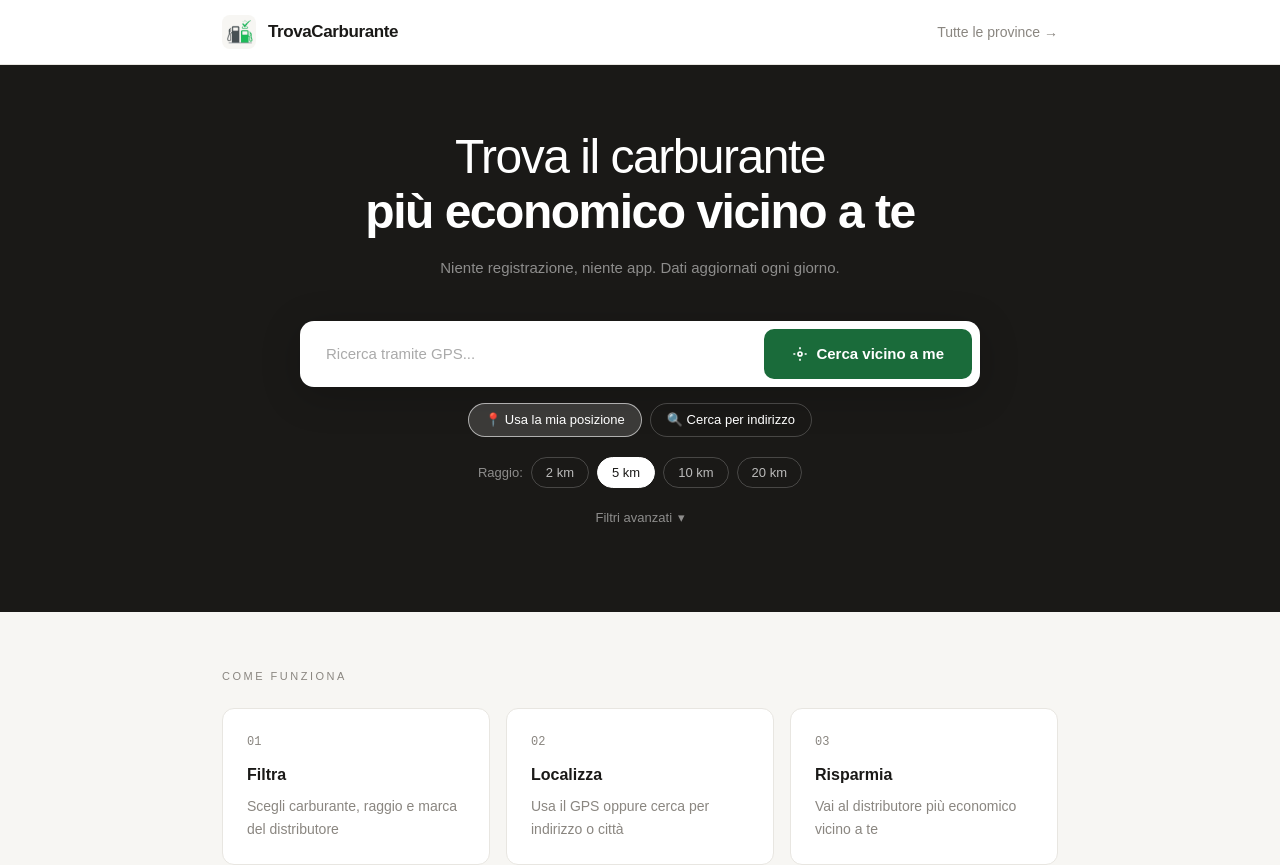
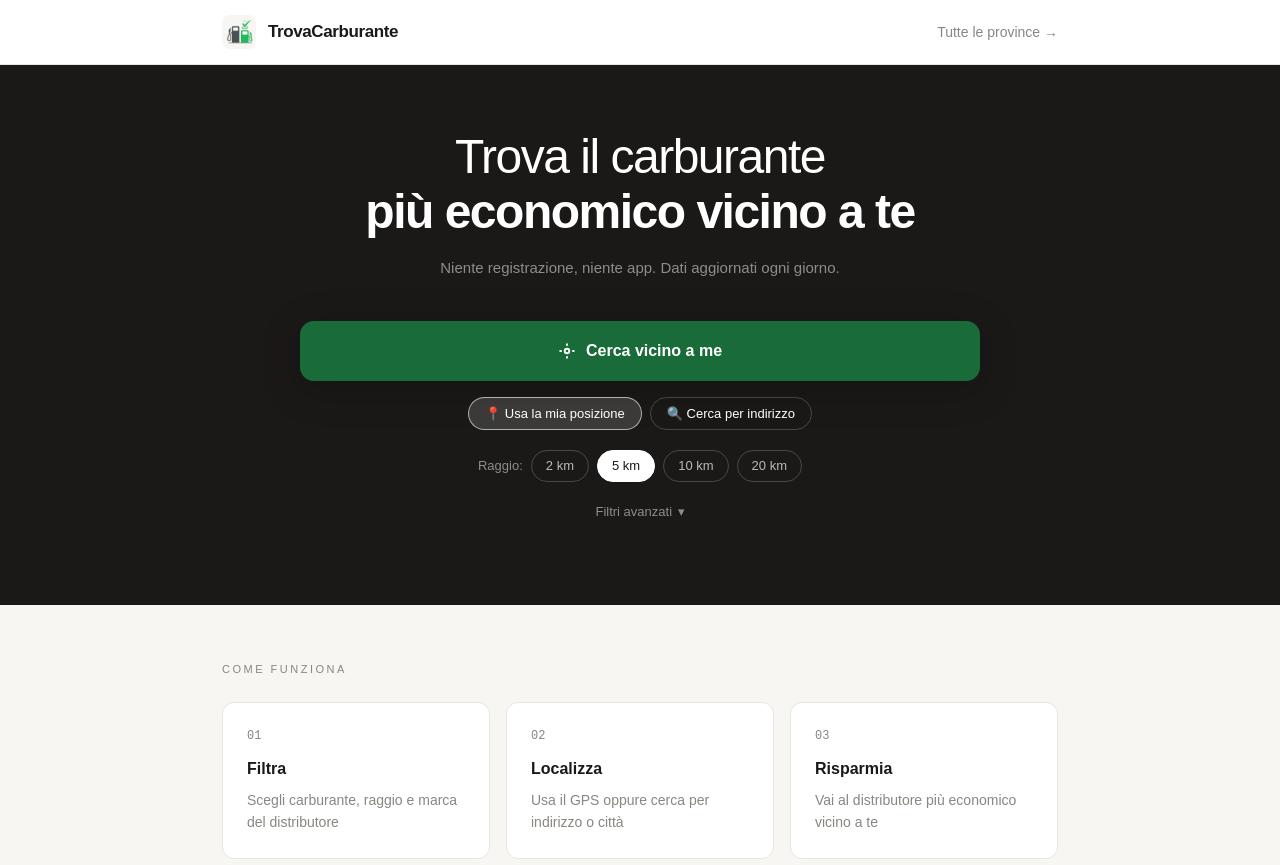
Before and after one commit to YannickMarguerettaz/benzina-economica, a Next.js app: page / in a window 1280 px wide. Shown: the top 865 px of the page. Built offline with nearby package versions, Linux system fonts and the light colour scheme.

Commit message:
fix: GPS mode shows single full-width button, no fake placeholder

```diff
--- a/src/app/page.tsx
+++ b/src/app/page.tsx
@@ -138,8 +138,48 @@ export default function Home() {
             </p>
 
             {/* Barra ricerca principale */}
+            {modalitaRicerca === 'gps' ? (
+              <button
+                onClick={handleGps}
+                disabled={loading}
+                style={{
+                  width: '100%',
+                  padding: '18px 28px',
+                  background: loading ? '#555' : 'var(--green)',
+                  color: 'white',
+                  border: 'none',
+                  borderRadius: 14,
+                  fontSize: 16,
+                  fontWeight: 600,
+                  cursor: loading ? 'not-allowed' : 'pointer',
+                  fontFamily: 'inherit',
+                  display: 'flex',
+                  alignItems: 'center',
+                  justifyContent: 'center',
+                  gap: 10,
+                  marginBottom: 16,
+                  boxShadow: '0 8px 40px rgba(0,0,0,0.2)',
+                  transition: 'background 0.2s',
+                }}
+              >
+                {loading ? (
+                  <>
+                    <svg style={{ animation: 'spin 0.8s linear infinite' }} width="18" height="18" viewBox="0 0 24 24" fill="none" stroke="currentColor" strokeWidth="2.5">
+                      <path d="M12 2v4M12 18v4M4.93 4.93l2.83 2.83M16.24 16.24l2.83 2.83M2 12h4M18 12h4" />
+                    </svg>
+                    Ricerca in corso...
+                  </>
+                ) : (
+                  <>
+                    <svg width="18" height="18" viewBox="0 0 24 24" fill="none" stroke="currentColor" strokeWidth="2.5">
+                      <circle cx="12" cy="12" r="3" /><path d="M12 2v3M12 19v3M2 12h3M19 12h3" />
+                    </svg>
+                    Cerca vicino a me
+                  </>
+                )}
+              </button>
+            ) : (
               <div style={{ background: 'white', borderRadius: 14, padding: 8, display: 'flex', gap: 8, boxShadow: '0 8px 40px rgba(0,0,0,0.2)', marginBottom: 16 }}>
-              {modalitaRicerca === 'indirizzo' ? (
                 <input
                   type="text"
                   placeholder="Es. Via Roma 1, Milano o solo la città..."
@@ -158,13 +198,8 @@ export default function Home() {
                     outline: 'none',
                   }}
                 />
-              ) : (
-                <div style={{ flex: 1, padding: '14px 18px', fontSize: 15, color: '#aaa', textAlign: 'left' }}>
-                  Ricerca tramite GPS...
-                </div>
-              )}
                 <button
-                onClick={modalitaRicerca === 'gps' ? handleGps : handleIndirizzo}
+                  onClick={handleIndirizzo}
                   disabled={loading}
                   style={{
                     padding: '14px 28px',
@@ -187,13 +222,6 @@ export default function Home() {
                     <svg style={{ animation: 'spin 0.8s linear infinite' }} width="16" height="16" viewBox="0 0 24 24" fill="none" stroke="currentColor" strokeWidth="2.5">
                       <path d="M12 2v4M12 18v4M4.93 4.93l2.83 2.83M16.24 16.24l2.83 2.83M2 12h4M18 12h4" />
                     </svg>
-                ) : modalitaRicerca === 'gps' ? (
-                  <>
-                    <svg width="16" height="16" viewBox="0 0 24 24" fill="none" stroke="currentColor" strokeWidth="2.5">
-                      <circle cx="12" cy="12" r="3" /><path d="M12 2v3M12 19v3M2 12h3M19 12h3" />
-                    </svg>
-                    Cerca vicino a me
-                  </>
                   ) : (
                     <>
                       <svg width="16" height="16" viewBox="0 0 24 24" fill="none" stroke="currentColor" strokeWidth="2.5">
@@ -204,6 +232,7 @@ export default function Home() {
                   )}
                 </button>
               </div>
+            )}
 
             {/* Toggle GPS / Indirizzo */}
             <div style={{ display: 'flex', gap: 8, justifyContent: 'center', marginBottom: 20 }}>
```
Lines whose indentation alone changed are shown as unchanged.
